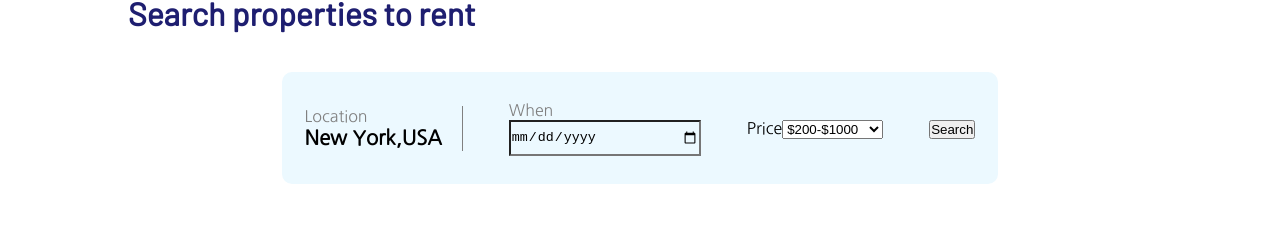
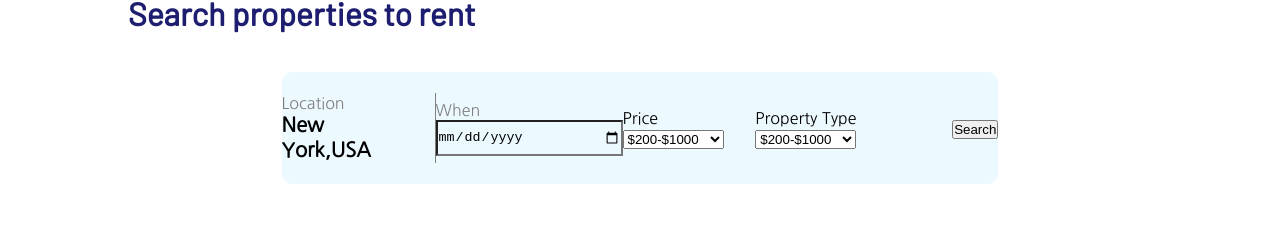
Before and after one commit to anshu0x/Real-Estate, a React (Create React App) app: page / in a window 1280 px wide. Shown: the part 126-360 px from the top of the page. Built offline with nearby package versions, Linux system fonts and the light colour scheme.

Commit message:
minor ui change

```diff
--- a/src/components/Body.js
+++ b/src/components/Body.js
@@ -10,7 +10,7 @@ function Body() {
       <div className="body-search">
         <h1>Search properties to rent</h1>
       </div>
-      <div className="filter-data">
+      <form className="filter-data">
         <div className="filter-location">
           <label>Location</label>
           <h1>New York,USA</h1>
@@ -27,10 +27,18 @@ function Body() {
             <option value="high">$3000-$8000</option>
           </select>
         </div>
+        <div className="filter-type">
+          <label>Property Type</label>
+          <select name="property" id="property">
+            <option value="house">$200-$1000</option>
+            <option value="apartment">$1000-$3000</option>
+            <option value="bungalow">$3000-$8000</option>
+          </select>
+        </div>
         <div className="filter-button">
           <button className="btn">Search</button>
         </div>
-      </div>
+      </form>
       <div className="body-result">
         {propertyData.map((data) => (
           <CardDemo
```
